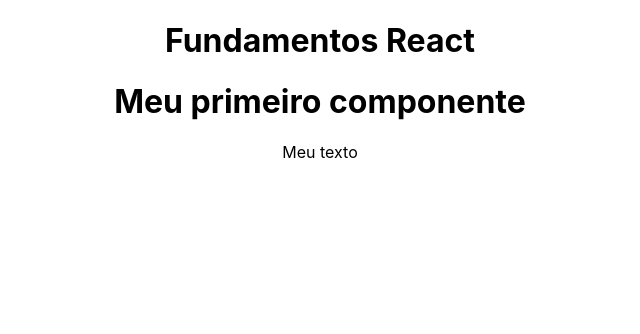
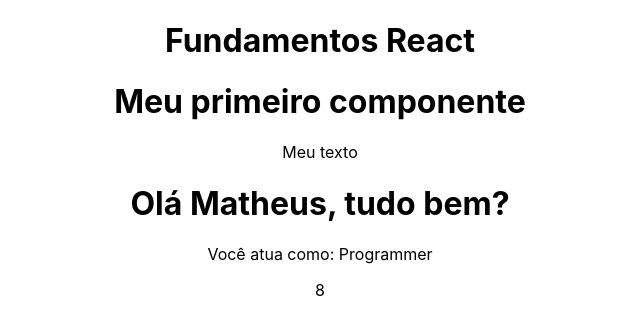
Before and after one commit to PatrikAlmeida/react, a React (Create React App) app in the folder fundamentos/: page / in a window 1280 px wide. Shown: the top 334 px of the page, without its empty margins (320-960 px from the left). Built offline with nearby package versions, Linux system fonts and the light colour scheme.

Commit message:
template expressions

```diff
--- a/fundamentos/src/App.js
+++ b/fundamentos/src/App.js
@@ -1,5 +1,6 @@
 // components
 import FirstComponent from "./components/FirstComponent"
+import TemplateExpressions from "./components/TemplateExpressions"
 
 // styles / CSS
 import './App.css';
@@ -9,6 +10,7 @@ function App() {
     <div className="App">
       <h1>Fundamentos React</h1>
       <FirstComponent />
+      <TemplateExpressions />
     </div>
   );
 }
--- /dev/null
+++ b/fundamentos/src/components/TemplateExpressions.js
@@ -0,0 +1,19 @@
+const TemplateExpressions = () => {
+
+    const name = "Matheus"
+    const data = {
+        age: 31,
+        job: "Programmer",
+    }
+
+    return (
+        <div>
+            <h1>Olá {name}, tudo bem?</h1>
+            <p>Você atua como: {data.job}</p>
+            <p>{4 + 4}</p>
+            <p>{console.log("JSX React")}</p>
+        </div>
+    )
+}
+
+export default TemplateExpressions
```
